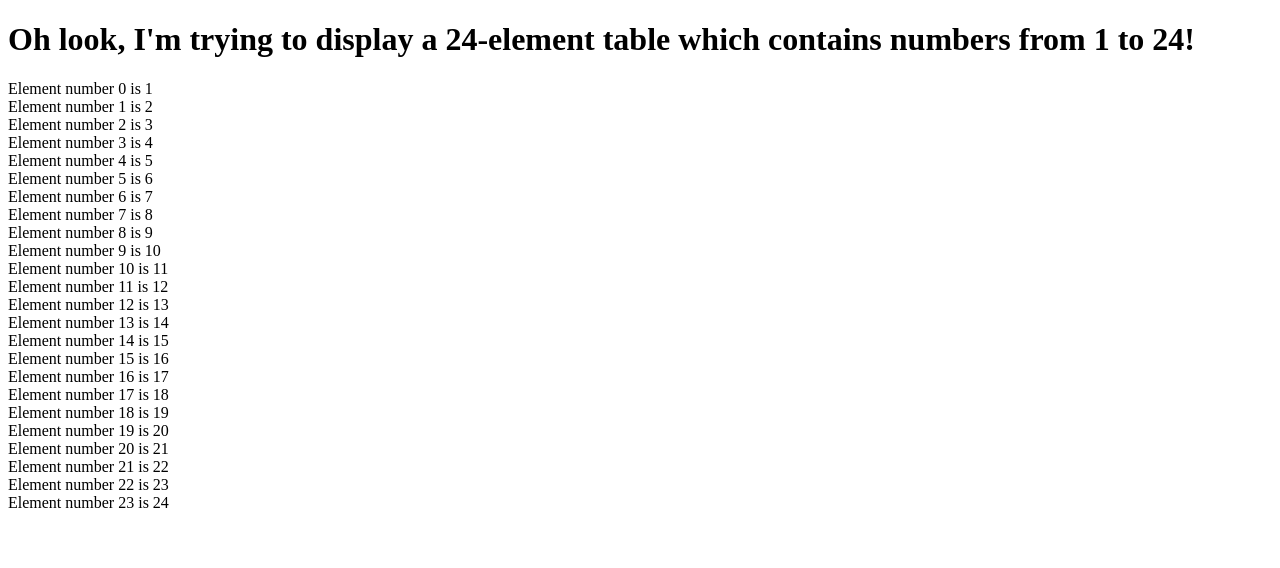
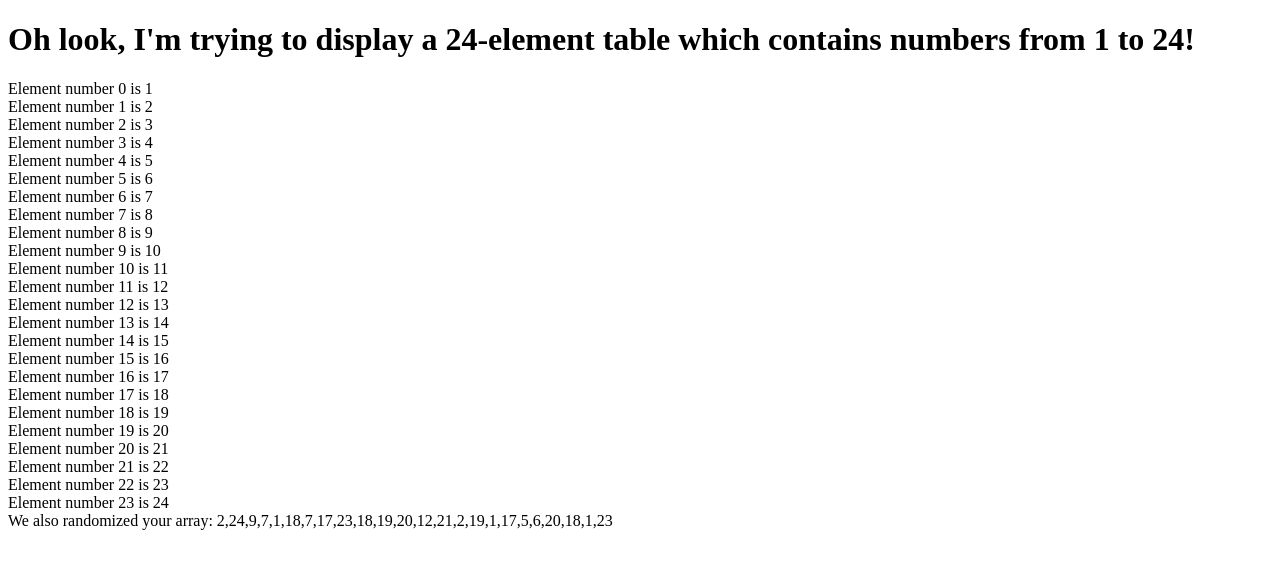
Before and after one commit to XPCurrent/table-on-the-fly, a plain HTML site: page index.html in a window 1280 px wide. Drawn offline with Linux system fonts and the light colour scheme.

Commit message:
randomizer update
added randomizer that totally randomizes the array.
todo: prevent repeats.

```diff
--- a/index.html
+++ b/index.html
@@ -6,6 +6,21 @@
     <meta name="viewport" content="width=device-width, initial-scale=1.0">
     <title>Document</title>
     <script>
+        function randomizer(){
+            var randomizedTable=new Array(0);
+            min = 1;
+            max = 24;
+            if(min>max){
+                var tmp=min;
+                min=max;
+                max=tmp;
+            }
+            for (let i = 0; i < 24; i++){
+            var randomizerResult=Math.floor(Math.random()*(max-min+1)+min);
+            randomizedTable.push(randomizerResult);
+            }
+            document.getElementById("displayRandom").innerHTML="We also randomized your array: "+randomizedTable;
+        }
         function displayTable(){
             //var table=[1,2,3,4,5,6,7,8,9,10,11,12,13,14,15,16,17,18,19,20,21,22,23,24] //this is our table
             var table=new Array(24);//the table is now an array
@@ -16,11 +31,13 @@
                 console.log(message);//log to console, I used it before document.getElementById
                 document.getElementById("display").innerHTML=document.getElementById("display").innerHTML+message+"<br>"//add message to display div
             }
+            randomizer();//calls randomizer function
         }
     </script>
 </head>
 <body onload="displayTable()">
     <h1>Oh look, I'm trying to display a 24-element table which contains numbers from 1 to 24!</h1>
     <div id="display"></div>
+    <div id="displayRandom"></div>
 </body>
 </html>
```
